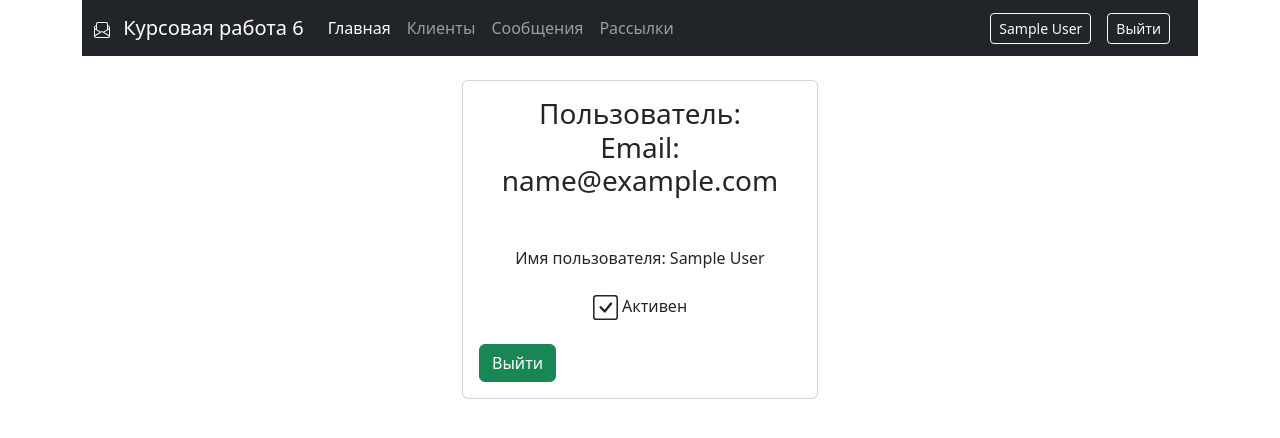
After one commit to AidarPutilov/Kurs6, a Django app: page /users/detailusers/1 in a window 1280 px wide. The commit adds this page. Shown: the top 438 px of the page. Run offline with Django 5.2, Linux system fonts and the light colour scheme; tables that the repository leaves empty hold one stand-in row (values such as "Sample post"); some libraries are stand-ins or nearby versions.

Commit message:
Release detail_users

```diff
--- /dev/null
+++ b/users/templates/users/user_detail.html
@@ -0,0 +1,32 @@
+{% extends 'base.html' %}
+{% comment %} {% load my_tags %} {% endcomment %}
+{% load crispy_forms_tags %}
+{% block content %}
+<div class="col">
+    <form method="post" enctype="multipart/formdata">
+        <div class="row justify-content-center">
+            <div class="col-4">
+                <div class="card">
+                    <h3 class="card-title text-center mt-3 mb-3">
+                        Пользователь: <br>
+                         Email: {{ object.email }}
+                    </h3>
+                    <div class="card-body">
+                        <p class="mt-3 mb-4 text-center">
+                            Имя пользователя: {{ object.name }}
+                        </p>
+                        <p class="mt-3 mb-4 text-center"r>
+                        {% if object.is_active %}
+                            {% include 'include/check.html' %} Активен
+                        {% else %}
+                            {% include 'include/uncheck.html' %} Нективен
+                        {% endif %}
+                        </p>
+                        <a class="btn btn-success" href="{% url 'main:list_client' %}">Выйти</a>
+                    </div>
+                </div>
+            </div>
+        </div>
+    </form>
+</div>
+{% endblock %}
--- a/users/urls.py
+++ b/users/urls.py
@@ -5,6 +5,7 @@ from users.apps import UsersConfig
 from users.views import (
     ProfileView,
     UserCreateView,
+    UserDetailView,
     UserListView,
     email_verification,
     password_reset,
@@ -22,5 +23,6 @@ urlpatterns = [
     path("email-confirm/<str:token>/", email_verification, name="email-confirm"),
     path("password_reset/", password_reset, name="reset_password"),
     path("listusers/", UserListView.as_view(), name="list_users"),
-    path("usersactive/<int:pk>/", toggle_user_active, name="active_users"),
+    path("activeusers/<int:pk>/", toggle_user_active, name="active_users"),
+    path('detailusers/<int:pk>', UserDetailView.as_view(), name='detail_users'),
 ]
--- a/users/views.py
+++ b/users/views.py
@@ -6,7 +6,7 @@ from django.core.mail import send_mail
 from django.http import request
 from django.shortcuts import get_object_or_404, redirect, render
 from django.urls import reverse, reverse_lazy
-from django.views.generic import CreateView, ListView, UpdateView
+from django.views.generic import CreateView, DetailView, ListView, UpdateView
 
 from config.settings import EMAIL_HOST_USER
 from users.forms import UserProfileForm, UserRegisterForm
@@ -88,3 +88,7 @@ def toggle_user_active(request, pk):
     user_item.is_active = not user_item.is_active
     user_item.save()
     return redirect(reverse('users:list_users'))
+
+
+class UserDetailView(DetailView):
+    model = User
```
Also changed, not shown: users/templates/users/user_list.html (+3 -5 lines).
